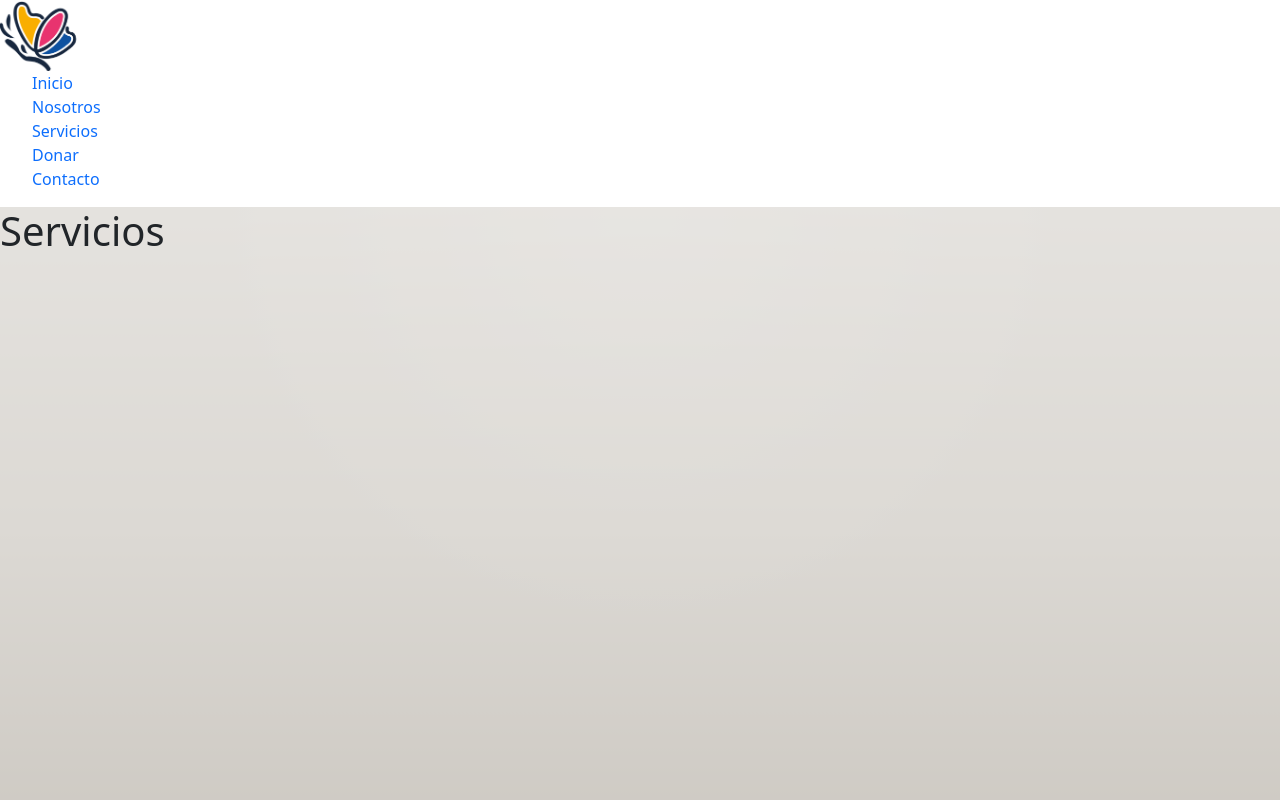
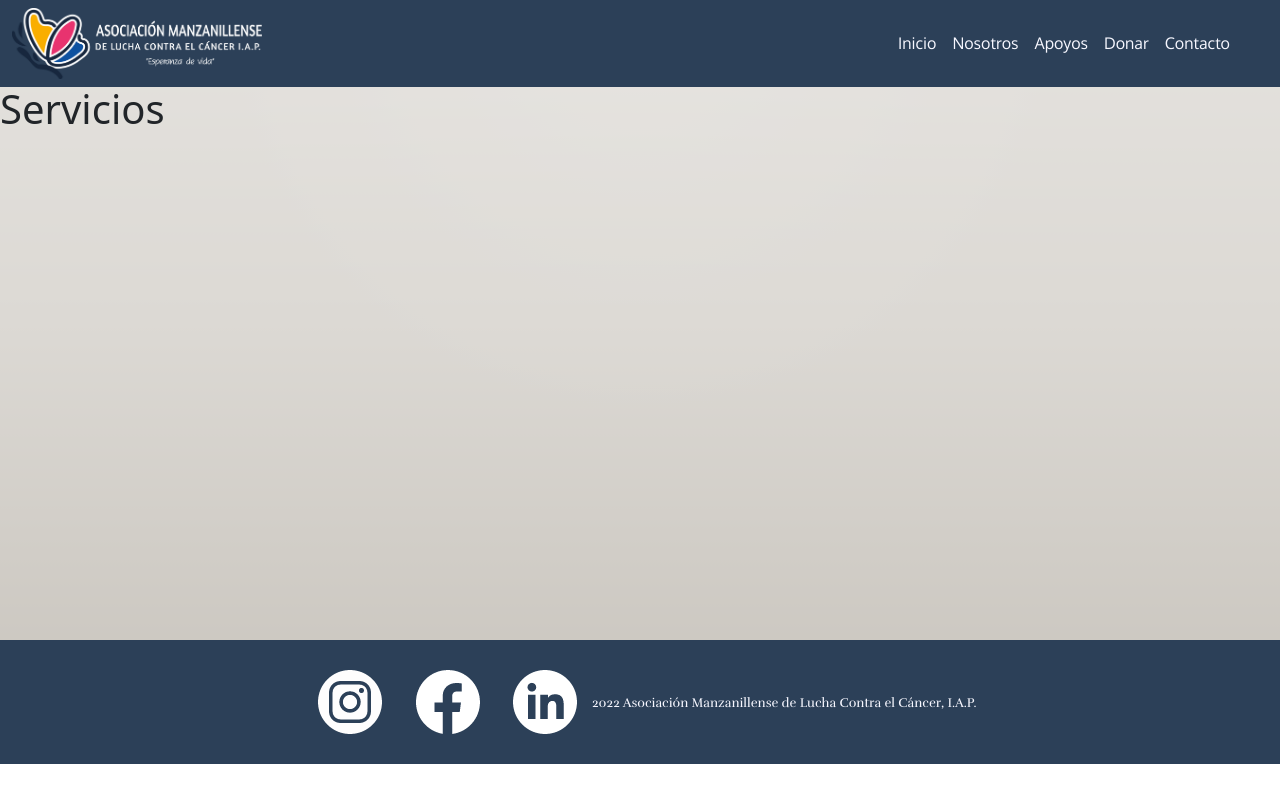
Before and after one commit to ApoloSanchez/site-AMLCC, a plain HTML site: page pages/apoyos.html in a window 1280 px wide. Shown: the top 800 px of the page. Drawn offline with nearby package versions, Linux system fonts and the light colour scheme; a web font is replaced by a local one.

Commit message:
última corrección a header

```diff
--- a/css/style.css
+++ b/css/style.css
@@ -10,18 +10,16 @@ amarillo: #f8ae00
     font-family: 'Oxygen', sans-serif;
     font-family: 'Rufina', serif; */
 
-/* Reseteo estilo predeterminado CSS */
-
+/* RESETEO ESTILOS PREDETERMINADOS UL Y A EN CSS */
 ul{
     list-style: none;
 }
-
 a{
     text-decoration: none;
 }
 
 /* HEADER */
-.navbar-color{
+.navbar-dark{
     background-color: #2C4058;
 }
 .navbar-collapse{
@@ -32,41 +30,17 @@ a{
     padding-left: 20px;
 }
 .nav-link{
+    font-family: 'Oxygen', sans-serif;
     color: #f7f7ff;
 }
 .nav-link:hover{
     color: #f8ae00;
     font-weight: bold;
 }
-/* .header{
-    display: flex;
-    justify-content: space-between;
-    align-items: center;
-    background-color: #2C4058;
-    position: sticky;
-    padding: 0 30px;
-    top: 0;
-}
-.header img{
-    margin: 10px;
-}
-.header ul{
-    display:flex;
-}
-.header li{
-    margin: 10px;
-}
-.header a{
-    color: #f7f7ff;
-    font-family: 'Amaranth', sans-serif;
-}
-.header a:hover{
-    color: #f8ae00;
-    font-weight: bold;
-} */
 
 /* MAIN */
 main{
+    padding-top: 85px;
     background-color: #DCD9D4;
  background-image: linear-gradient(to bottom, rgba(255,255,255,0.50) 0%, rgba(0,0,0,0.50) 100%), radial-gradient(at 50% 0%, rgba(255,255,255,0.10) 0%, rgba(0,0,0,0.50) 50%);
  background-blend-mode: soft-light,screen;
--- a/pages/apoyos.html
+++ b/pages/apoyos.html
@@ -11,17 +11,25 @@
 </head>
 
 <body>
-    <header class="header">
-        <a href="../index.html"><img src="../img/logoAMLCCbco.png" alt="logo Asociación Manzanillense de Lucha Contra el Cáncer" width="250"></a>
-        <nav>
-            <ul>
-                <li><a href="../index.html">Inicio</a></li>
-                <!-- (li>a*4) -->
-                <li><a href="./nosotros.html">Nosotros</a></li>
-                <li><a href="./servicios.html">Servicios</a></li>
-                <li><a href="./donar.html">Donar</a></li>
-                <li><a href="./contacto.html">Contacto</a></li>
-            </ul>
+    <header>
+        <nav class="navbar navbar-dark fixed-top navbar-expand-md">
+            <div class="container-fluid">
+                <a href="../index.html"><img src="../img/logoAMLCCbco.png"
+                        alt="logo Asociación Manzanillense de Lucha Contra el Cáncer" width="250"></a>
+                <button class="navbar-toggler" type="button" data-bs-toggle="collapse" data-bs-target="#navbarNavAltMarkup"
+                    aria-controls="navbarNavAltMarkup" aria-expanded="false" aria-label="Toggle navigation">
+                    <span class="navbar-toggler-icon"></span>
+                </button>
+                <div class="collapse navbar-collapse" id="navbarNavAltMarkup">
+                    <div class="navbar-nav">
+                        <a class="nav-link" href="../index.html">Inicio</a>
+                        <a class="nav-link" href="./nosotros.html">Nosotros</a>
+                        <a class="nav-link" href="./apoyos.html">Apoyos</a>
+                        <a class="nav-link" href="./donar.html">Donar</a>
+                        <a class="nav-link" href="./contacto.html">Contacto</a>
+                    </div>
+                </div>
+            </div>
         </nav>
     </header>
 
```
Also changed, not shown: index.html (+3 -1 lines), pages/contacto.html (+19 -12 lines), pages/donar.html (+19 -13 lines), pages/nosotros.html (+19 -11 lines).
